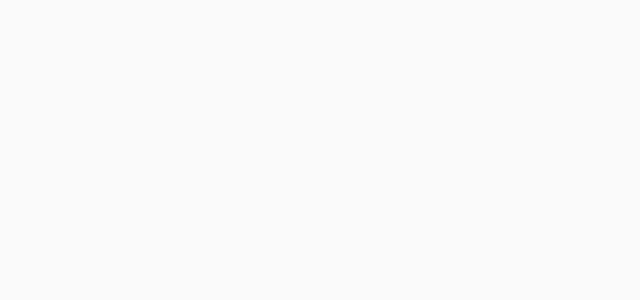
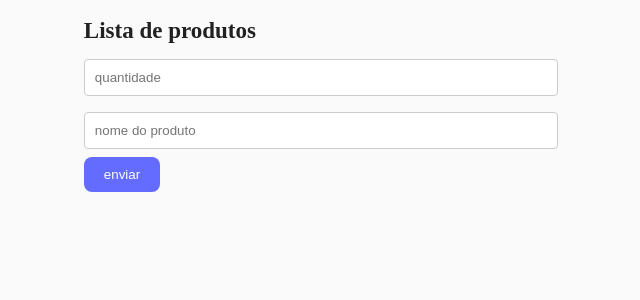
Before and after one commit to murilo-dev9/aula-nextjs, a Next.js app: page /atividades/atv-04 in a window 1280 px wide. Shown: the top 300 px of the page, without its empty margins (319-959 px from the left). Built offline with nearby package versions, Linux system fonts and the light colour scheme.

Commit message:
atividade 4 botão excluir

```diff
--- a/src/app/atividades/atv-04/page.jsx
+++ b/src/app/atividades/atv-04/page.jsx
@@ -1,5 +1,40 @@
+'use client'
+import {use, useState} from 'react'
 import style from "./page.module.css";
 
-export default function(){
+export default function formComponent (){
+    const[inputValue, setInputValue] = useState({
+        id:'', quant:'', nome:'',
+    });
+
+
+    const [historico, setHistorico] = useState([])
+
+    const handleSubmit = (e) =>
+        { e.preventDfault()
+            if (!inputValue.produto || !inputValue.quant) return
+                const novaEntrada = `${quant} x ${name}`
+                setHistorico([...novaEntrada])
+
+    }
+
+return(
+    <div>
+        <form onSubmit={handleSubmit} className={style.form}>
+            <h2>Lista de produtos</h2>
+            <input type="number" placeholder='quantidade' onChange={e => setInputValue({...inputValue, quant:e.target.value})}/>
+            <input type="text" placeholder='nome do produto' onChange={e => setInputValue({...inputValue, nome:e.target.value})}/>
+            <button type="submit">enviar</button>
+        </form>
+        <div>
+            {
+                historico.map(item => <p key={item}>{item}</p>)
+            }
+        </div>
+
+    </div>
+)
+
+
 
 }
```
